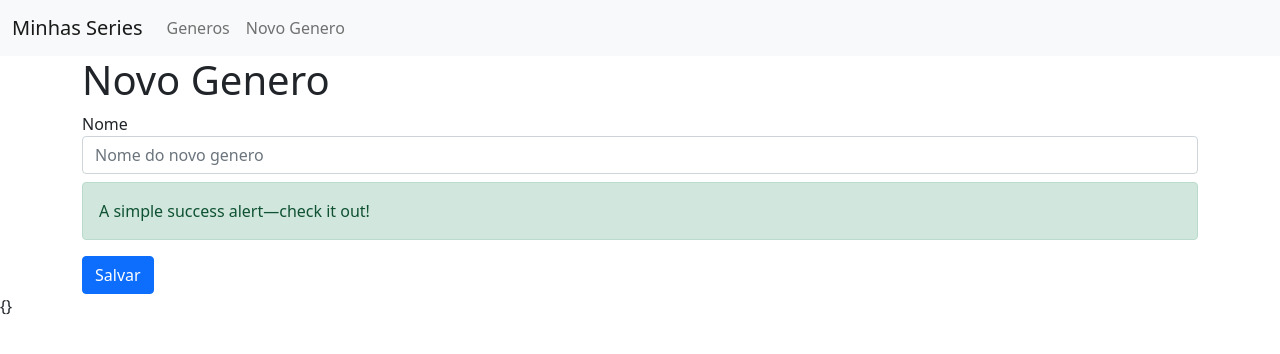
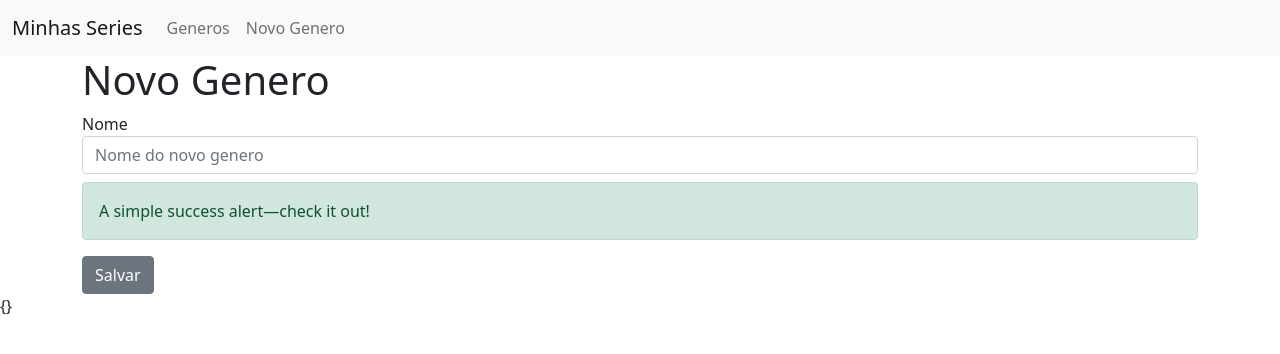
Before and after one commit to JoaoRafa19/Minhas-Series, a React (Create React App) app: page /generos/novo in a window 1280 px wide. Shown: the top 354 px of the page. Built offline with nearby package versions, Linux system fonts and the light colour scheme; no server answers.

Commit message:
componente para adicionar um novo genero

```diff
--- a/src/components/NovoGenero.js
+++ b/src/components/NovoGenero.js
@@ -45,7 +45,7 @@ const NovoGenero = () => {
             A simple success alert—check it out!
           </div>
         </div>
-        <button type="button" className="btn btn-primary" onClick={saveGenre}>
+        <button type="button" className="btn btn-secondary" onClick={saveGenre}>
           Salvar
         </button>
       </form>
```
Also changed, not shown: db.json (+9 -0 lines).
